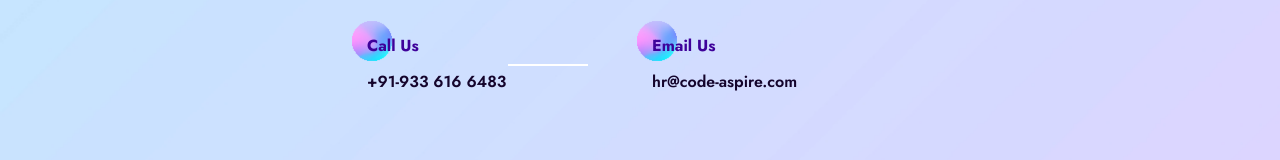
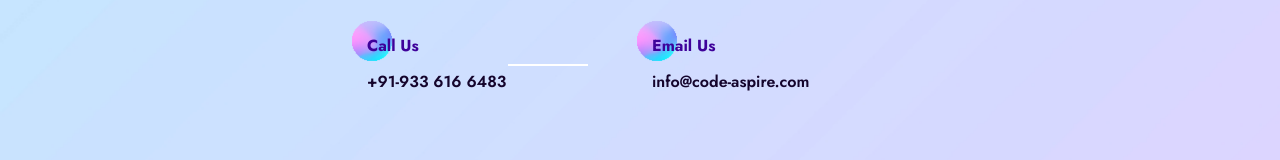
Before and after one commit to Vimal-Pandey/Code-Aspire, a Next.js app: page / in a window 1280 px wide. Shown: the part 4453-4613 px from the top of the page. Built offline with nearby package versions, Linux system fonts and the light colour scheme.

Commit message:
Update CTO.js

```diff
--- a/components/Common/CTO.js
+++ b/components/Common/CTO.js
@@ -23,7 +23,7 @@
               <div className="overview-card">
                 <h3>Email Us</h3>
                 <span>
-                  <a href="mailto:hr@code-aspire.com">hr@code-aspire.com</a>
+                  <a href="mailto:info@code-aspire.com">info@code-aspire.com</a>
                 </span>
 
                 <div className="overview-shape">
```
